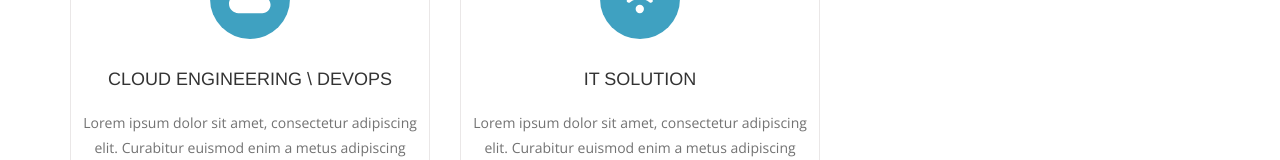
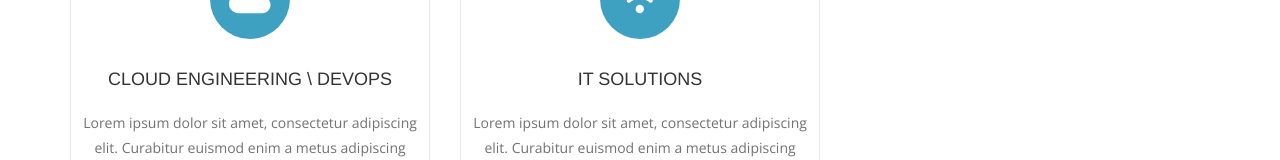
Before and after one commit to yusuf-quddus/RDESK, a React (Vite) app in the folder frontend/: page /IT_Services in a window 1280 px wide. Shown: the part 867-1027 px from the top of the page. Built offline with nearby package versions, Linux system fonts and the light colour scheme.

Commit message:
Fragment naming

```diff
--- a/frontend/src/components/ITServices/ITLanding.jsx
+++ b/frontend/src/components/ITServices/ITLanding.jsx
@@ -26,7 +26,7 @@ const ITLanding = () => {
         return faNetworkWired
       case "Cloud Engineering \\ DevOps":
         return faCloud
-      case "IT solution":
+      case "IT Solutions":
         return faWifi
     }
   }
--- a/frontend/src/components/contact/Contact.jsx
+++ b/frontend/src/components/contact/Contact.jsx
@@ -22,6 +22,7 @@ const Contact = () => {
     // New states for tracking highlight effect
     const [subjectHighlighted, setSubjectHighlighted] = useState(false);
     const [serviceHighlighted, setServiceHighlighted] = useState(false);
+    const [complianceHighlighted, setComplianceHighlighted] = useState(false); // New state for compliance highlight
 
     useEffect(() => {
         if (isSubjectChangedManually) return; // If manually changed, don't update the subject from the URL
@@ -40,7 +41,6 @@ const Contact = () => {
         // Autofill the second dropdown based on the second fragment
         if (fragments[1]) {
             if (subject === 'Request Service' || subject === 'Get Quote') {
-                // Check if the second fragment matches one of the services and set it accordingly
                 if (fragments[1] === 'compliancy-services') {
                     setService("Compliance Services");
                 } else if (fragments[1] === 'it-services') {
@@ -52,7 +52,25 @@ const Contact = () => {
                 setTimeout(() => setServiceHighlighted(false), 500); // Remove highlight after 500ms
             }
         }
-    }, [subject, isSubjectChangedManually]); // Only re-run if subject or manual flag changes
+
+        // Autofill compliance based on the third fragment if it exists
+        if (fragments[2] && serv === "Compliance Services") {
+            // Decode URI component to handle special characters (e.g., spaces in ISO 45001)
+            const decodedCompliance = decodeURIComponent(fragments[2]);
+
+            // Find the matching compliance option from data.compliance
+            const matchedCompliance = data.compliance.find(
+                (comp) => comp.name.toLowerCase() === decodedCompliance.toLowerCase()
+            );
+
+            // If a match is found, set it in the dropdown
+            if (matchedCompliance) {
+                setCompliance(matchedCompliance.name);
+                setComplianceHighlighted(true); // Trigger highlight effect for compliance
+                setTimeout(() => setComplianceHighlighted(false), 500); // Remove highlight after 500ms
+            }
+        }
+    }, [subject, serv, isSubjectChangedManually]); // Only re-run if subject, service, or manual flag changes
 
     const handleSubmit = (event) => {
         event.preventDefault();
@@ -146,7 +164,7 @@ const Contact = () => {
 
                                 {serv === "Compliance Services" ? (
                                     <div className={inputSize}>
-                                        <select name="Compliance" value={compliance} className="form-control" onChange={(event) => setCompliance(event.target.value)}>
+                                        <select name="Compliance" value={compliance} className={`form-control ${complianceHighlighted ? 'highlight' : ''}`} onChange={(event) => setCompliance(event.target.value)}>
                                             <option value="Select Compliance" disabled>Select Compliance</option>
                                             {data.compliance.map(service =>
                                                 (<option key={service.name} value={service.name}>{service.name}</option>)
--- a/frontend/src/data.json
+++ b/frontend/src/data.json
@@ -82,10 +82,10 @@
             "page-link": "/IT_Services/cloud-engineering"
         },
         {
-            "name": "IT solution",
+            "name": "IT Solutions",
             "description": "Lorem ipsum dolor sit amet, consectetur adipiscing elit. Curabitur euismod enim a metus adipiscing aliquam. Vestibulum in vestibulum lorem. Lorem ipsum dolor sit amet, consectetur adipiscing elit. Curabitur euismod enim a metus adipiscing aliquam. Vestibulum in vestibulum lorem. Lorem ipsum dolor sit amet, consectetur adipiscing elit. Curabitur euismod enim a metus adipiscing.",
             "id": "it-sols",
-            "page-link": "/IT_Services/IT-solution"
+            "page-link": "/IT_Services/it-solutions"
         }
     ]
 }
```
